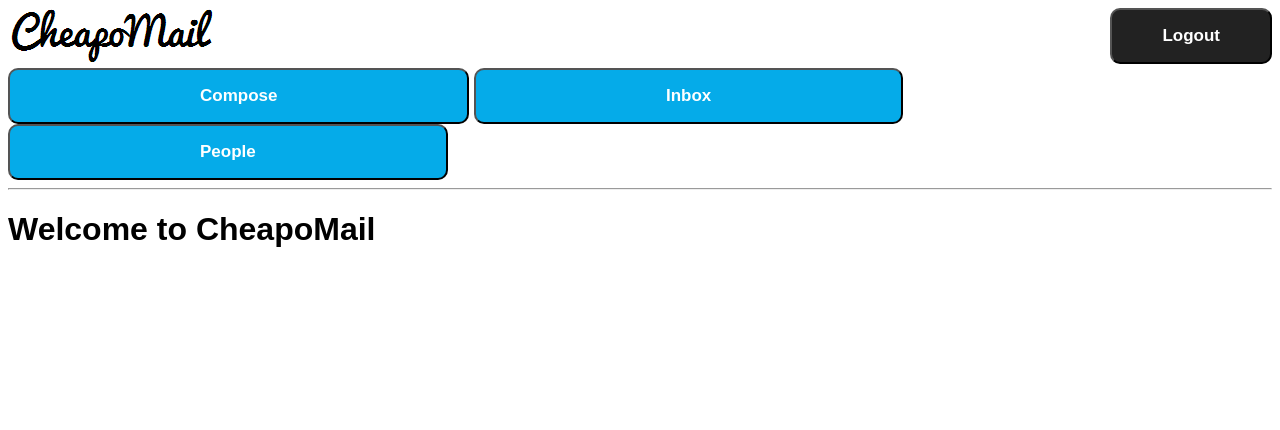
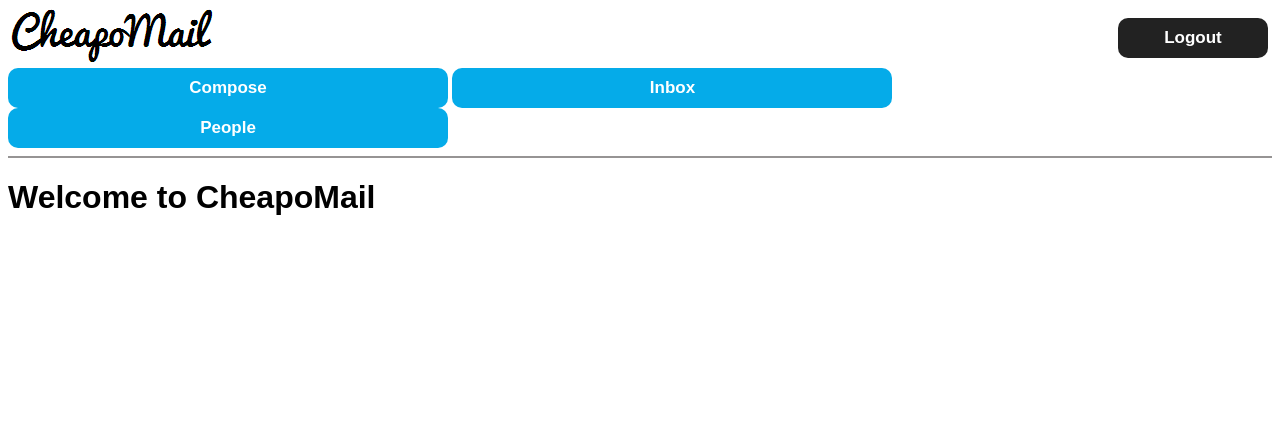
Before and after one commit to Kingclove/CheapoMail, a PHP site: page /homepage.html in a window 1280 px wide. Shown: the top 430 px of the page. After the commit the page ends 215 px from the top, so only its background shows below. Run offline with PHP 8.4, Linux system fonts and the light colour scheme.

Commit message:
Update homepage.css

```diff
--- a/homepage.css
+++ b/homepage.css
@@ -2,6 +2,7 @@
 
 body {
     font-family: Arial;
+
 }
 
 #menubar{
@@ -21,21 +22,26 @@ body {
 }
 
 button {
+    border: none;
     outline: none;
     border-radius: 10px;
-    padding: 16px 190px;
-    margin: auto;
+    /*padding: 16px 190px;*/
+    /*margin: auto;*/
     font-size: 17px;
     font-weight: bold;
+    cursor: pointer;
 }
 
 .dobutton {
     background-color: #05abe9;
     color: #FFFFFF;
+    width: 440px;
+    padding: 10px 0;
 }
 
 .dobutton:hover {
     background-color: #969494;
+
 }
 
 /*#username {
@@ -46,11 +52,15 @@ button {
     background-color: #222222;
     color: #FFFFFF;
     float: right;
-    padding: 16px 50px;
+    padding: 10px 0;
+    width: 150px;
+    margin-top: 10px;
+    margin-right: 4px;
 }
 
 #logout:hover {
     background-color: #969494;
+
 }
 
 /* ------------------- COMPOSE ------------------- */
@@ -66,6 +76,10 @@ button {
     padding: 1px 0;
 }
 
+fieldset {
+    background-color: #cecccc;
+}
+
 .textfield {
     width: 100%;
 }
@@ -78,7 +92,7 @@ textarea {
 
 #Send {
     background-color: #05abe9;
-    padding: 10px 25px;
+    padding: 5px 25px;
     border-radius: 10px;
     color: #FFFFFF;
 }
@@ -88,6 +102,11 @@ textarea {
 }
 
 /* -------------------- INBOX --------------------- */
+
+#table_header {
+    margin-left: auto;
+    margin-right: auto;
+}
 
 #header1 {
     margin: auto;
@@ -107,6 +126,53 @@ textarea {
 #table_header td {
     border-bottom: 1px solid #CECCCC;
 }
+
+#table_header tr:hover td {
+    background-color: #969494;
+    cursor: pointer;
+}
+
+/* ------------------- READ ------------------------*/
+
+.readme {
+    border: 1px solid white;
+    width: 1200px;
+    margin-left: 70px;
+}
+
+#subject2 {
+    font-size: 22px;
+    font-weight: bold;
+    padding-top: 20px;
+    padding-bottom: 10px;
+    padding-left: 30px;
+    padding-right: 30px;
+}
+
+#from {
+    padding-top: 5px;
+    padding-bottom: 5px;
+    margin-left: 40px;
+    color: #707070;
+}
+
+hr {
+    border: 1px solid #969494;
+}
+
+#hr2 {
+    border: 1px solid #dddddd;
+    /* width: 1300px; */
+}
+
+#message_body {
+    margin-left: 40px;
+}
+
+#reply {
+
+}
+
 /* -------------------- PEOPLE ---------------------- */
 
 table {
@@ -128,7 +194,7 @@ th {
 }
 
 td {
-    padding: 5px 90px;
+    padding: 5px 70px;
     background-color: #DDDDDD;
     color: #222222;
 }
```
